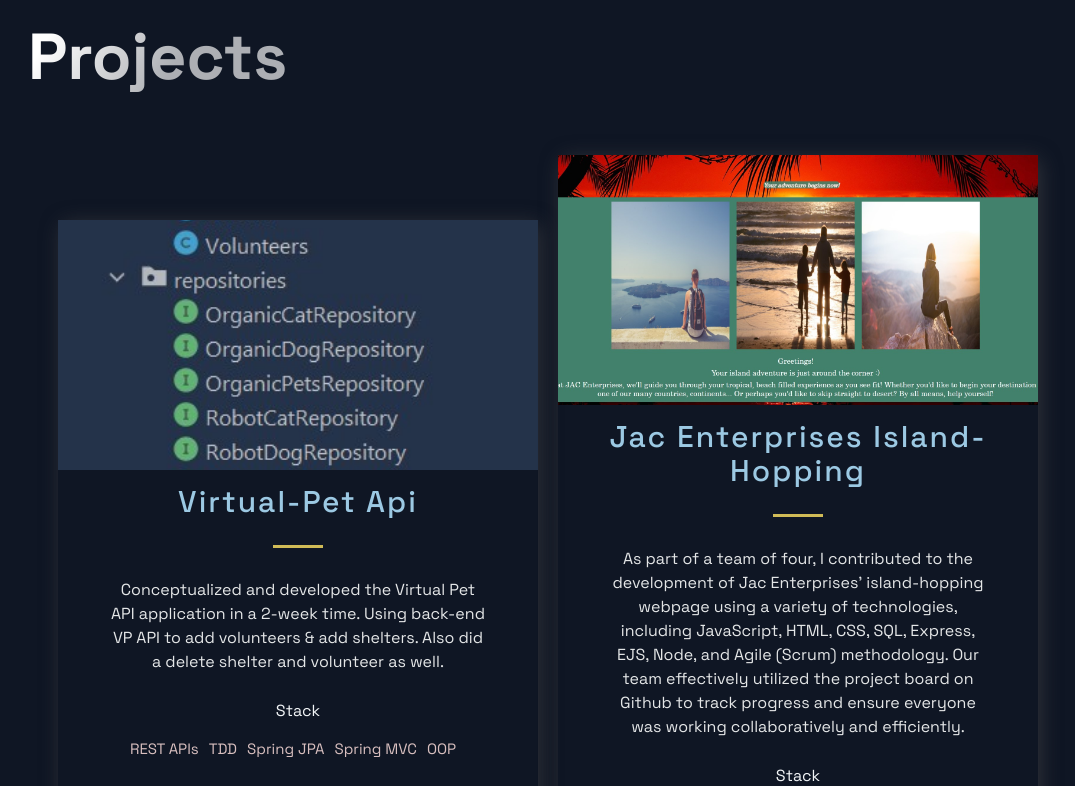
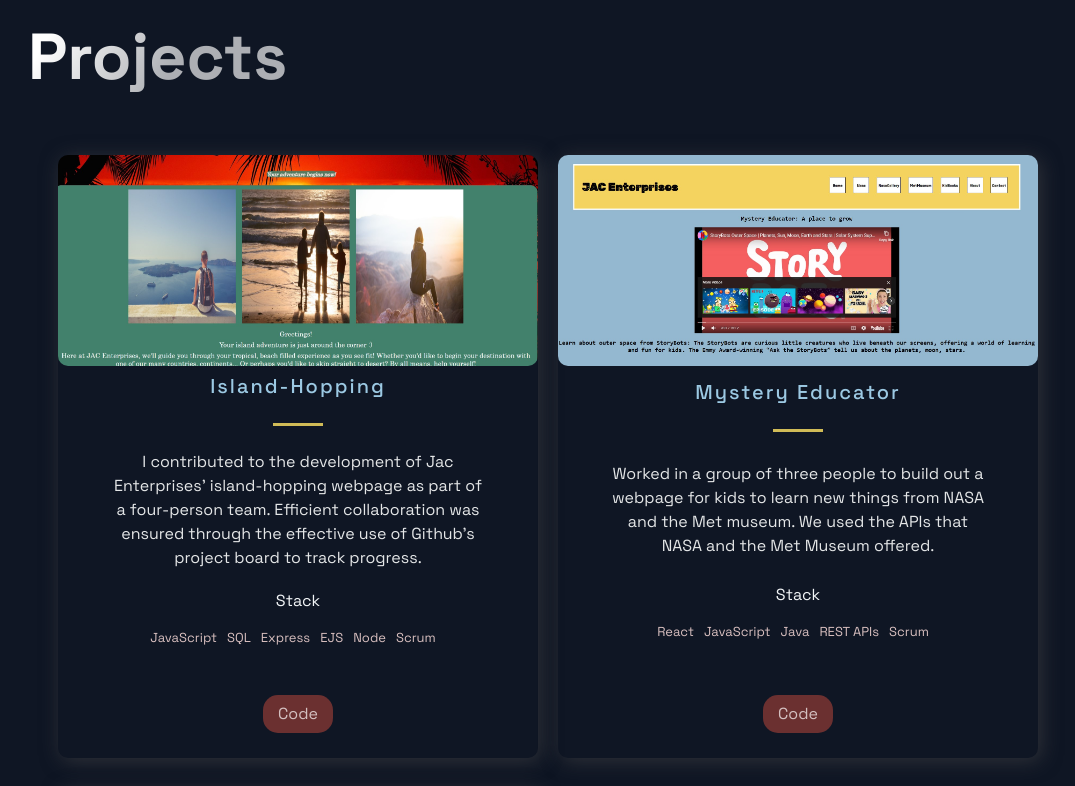
Before and after one commit to WolfgangA1/portfolio, a Next.js app: page / in a window 1280 px wide. Shown: the part 680-1466 px from the top of the page, without its empty margins (92-1167 px from the left). Built offline with nearby package versions, Linux system fonts and the light colour scheme.

Commit message:
Fixed the blog cards i made

```diff
--- a/src/components/Projects/ProjectsStyles.js
+++ b/src/components/Projects/ProjectsStyles.js
@@ -2,18 +2,19 @@
 
 export const Img = styled.img`
   width:100%;
-  height:25rem;
+  height:35%;
   object-fit: cover;
   overflow: hidden;
+  border-radius: 10px;
 `
 
 export const GridContainer = styled.section`
-display: grid;
-grid-template-columns: repeat(auto-fill, minmax(400px, 1fr));
-padding: 3rem;
-place-items: center;
-column-gap: 2rem;
-row-gap: 3rem;
+  display: grid;
+  grid-template-columns: repeat(auto-fill, minmax(400px, 1fr));
+  grid-auto-rows: minmax(0, 1fr);
+  padding: 3rem;
+  column-gap: 2rem;
+  row-gap: 3rem;
 @media ${(props) => props.theme.breakpoints.sm} {
   display: flex;
   flex-direction: column;
@@ -23,14 +24,12 @@
 
 `
 export const BlogCard = styled.div`
-  display: grid;
-  grid-template-columns: repeat(auto-fill, minmax(400px, 1fr));
-  grid-gap: 1rem;
   border-radius: 10px;
   box-shadow: 3px 3px 20px rgba(80, 78, 78, 0.5);
+  display: flex;
+  flex-direction: column;
+  justify-content: space-between;
   text-align: center;
-  justify-items: center;
-  align-items: center;
   @media ${(props) => props.theme.breakpoints.sm} {
     width: 100%;
   }
@@ -39,16 +38,14 @@
   text-align: center;
   z-index: 20;
   width: 100%;
-
 `;
-
 
 export const HeaderThree = styled.h3`
   font-weight: 500;
   letter-spacing: 2px;
   color: #9cc9e3;
   padding: .5rem 0;
-  font-size: ${(props) => props.title ? '3rem' : '2rem'};
+  font-size: ${(props) => props.title ? '2rem' : '2rem'};
 `;
 
 export const Hr = styled.hr`
@@ -76,7 +73,6 @@
   color: #e4e6e7;
   font-style: 2rem;
   line-height: 24px;
-  ${'' /* text-align: justify; */}
   @media ${(props) => props.theme.breakpoints.sm} {
     padding:.3rem
 
@@ -107,11 +103,11 @@
 
 export const TagList = styled.ul`
 display: flex;
-justify-content: space-around;
+justify-content: center;
 padding: 2rem;
 `
 export const Tag = styled.li`
 color: #d8bfbf;
-font-size: 1.5rem;
+font-size: 1.3rem;
 margin-right: 1rem;
 `
--- a/src/constants/constants.js
+++ b/src/constants/constants.js
@@ -1,13 +1,13 @@
 export const projects = [
-  {
-    title: 'Virtual-Pet Api',
-    description: "Conceptualized and developed the Virtual Pet API application in a 2-week time. Using back-end VP API to add volunteers & add shelters. Also did a delete shelter and volunteer as well.",
-    image: '/images/1.jpg',
-    tags: ['REST APIs', 'TDD', 'Spring JPA', 'Spring MVC', 'OOP'],
-    source: 'https://github.com/2022-October-Java-PT-Classroom/virtual-pet-api-WolfgangA1',
-    visit: 'https://github.com/2022-October-Java-PT-Classroom/virtual-pet-api-WolfgangA1',
-    id: 0,
-  },
+  // {
+  //   title: 'Virtual-Pet Api',
+  //   description: "Conceptualized and developed the Virtual Pet API application in a 2-week time. Using back-end VP API to add volunteers & add shelters. Also did a delete shelter and volunteer as well.",
+  //   image: '/images/1.jpg',
+  //   tags: ['REST APIs', 'TDD', 'Spring JPA', 'Spring MVC', 'OOP'],
+  //   source: 'https://github.com/2022-October-Java-PT-Classroom/virtual-pet-api-WolfgangA1',
+  //   visit: 'https://github.com/2022-October-Java-PT-Classroom/virtual-pet-api-WolfgangA1',
+  //   id: 0,
+  // },
   // {
   //   title: 'DonutMaker',
   //   description:"Created DonutClicker game inspired by CookieClicker enabling users to retrieve one donut per click. After making enough donuts they were able to purchase an automatic clicker & multiplier.",
@@ -18,28 +18,28 @@
   //   id: 1,
   // },
   {
-    title: 'Jac Enterprises Island-Hopping',
-    description: "As part of a team of four, I contributed to the development of Jac Enterprises' island-hopping webpage using a variety of technologies, including JavaScript, HTML, CSS, SQL, Express, EJS, Node, and Agile (Scrum) methodology. Our team effectively utilized the project board on Github to track progress and ensure everyone was working collaboratively and efficiently.",
+    title: 'Island-Hopping',
+    description: "I contributed to the development of Jac Enterprises' island-hopping webpage as part of a four-person team. Efficient collaboration was ensured through the effective use of Github's project board to track progress.",
       image: '/images/3.jpg',
-      tags: ['JavaScript', 'SQL', 'Express', 'EJS', 'Node'],
+      tags: ['JavaScript', 'SQL', 'Express', 'EJS', 'Node', 'Scrum'],
     source: 'https://google.com',
     visit: 'https://github.com/2022-October-Java-PT-Classroom/first-team-project-team-island-hnpw/tree/main/node-sql-team-project',
     id: 2,
   },
   {
-    title: 'Jac Enterprises Mystery Educator',
-    description: "Worked in a group of three people to build out a webpage for kids to learn new things from NASA and the Met museum. We used the APIs that NASA and the Met Museum offered. Used Axios to fetch our Get requests to grab the info we wanted to present. We also built out an API using Java that had kid books in it to display on our webpage. We utilized the project board in GitHub to stay on track and to practice an Agile environment.",
+    title: 'Mystery Educator',
+    description: "Worked in a group of three people to build out a webpage for kids to learn new things from NASA and the Met museum. We used the APIs that NASA and the Met Museum offered.",
     image: '/images/4.jpg',
-    tags: ['React', 'JavaScript', 'Java', 'REST APIs'],
+    tags: ['React', 'JavaScript', 'Java', 'REST APIs', 'Scrum'],
     source: 'https://google.com',
     visit: 'https://github.com/WolfgangA1/digi-dreamers-mystery-educator-repo',
     id: 3,
   },
   {
     title: 'My Apothecary’s Garden',
-    description: "It was developed collaboratively by a team of five people who shared a common goal of creating an informative herb page about medical uses.To achieve this, the team built a RESTful API that served as the backend for the web application. The API allowed the team to fetch and manipulate data from a database of medicinal herbs, which was used to populate the frontend of the application with relevant information. Additionally, the team used GitHub's project board to track progress and ensure an Agile development process.",
+    description: "A collaborative team of five individuals worked together to create an informative herb page focusing on medical uses.",
     image: '/images/5.jpg',
-    tags: ['React', 'JavaScript', 'Java', 'REST APIs'],
+    tags: ['React', 'JavaScript', 'Java', 'REST APIs', 'Scrum'],
     source: 'https://google.com',
     visit: 'https://github.com/WolfgangA1/Apothecary-Garden',
     id: 4,
```
Also changed, not shown: public/images/1.jpg (deleted).
